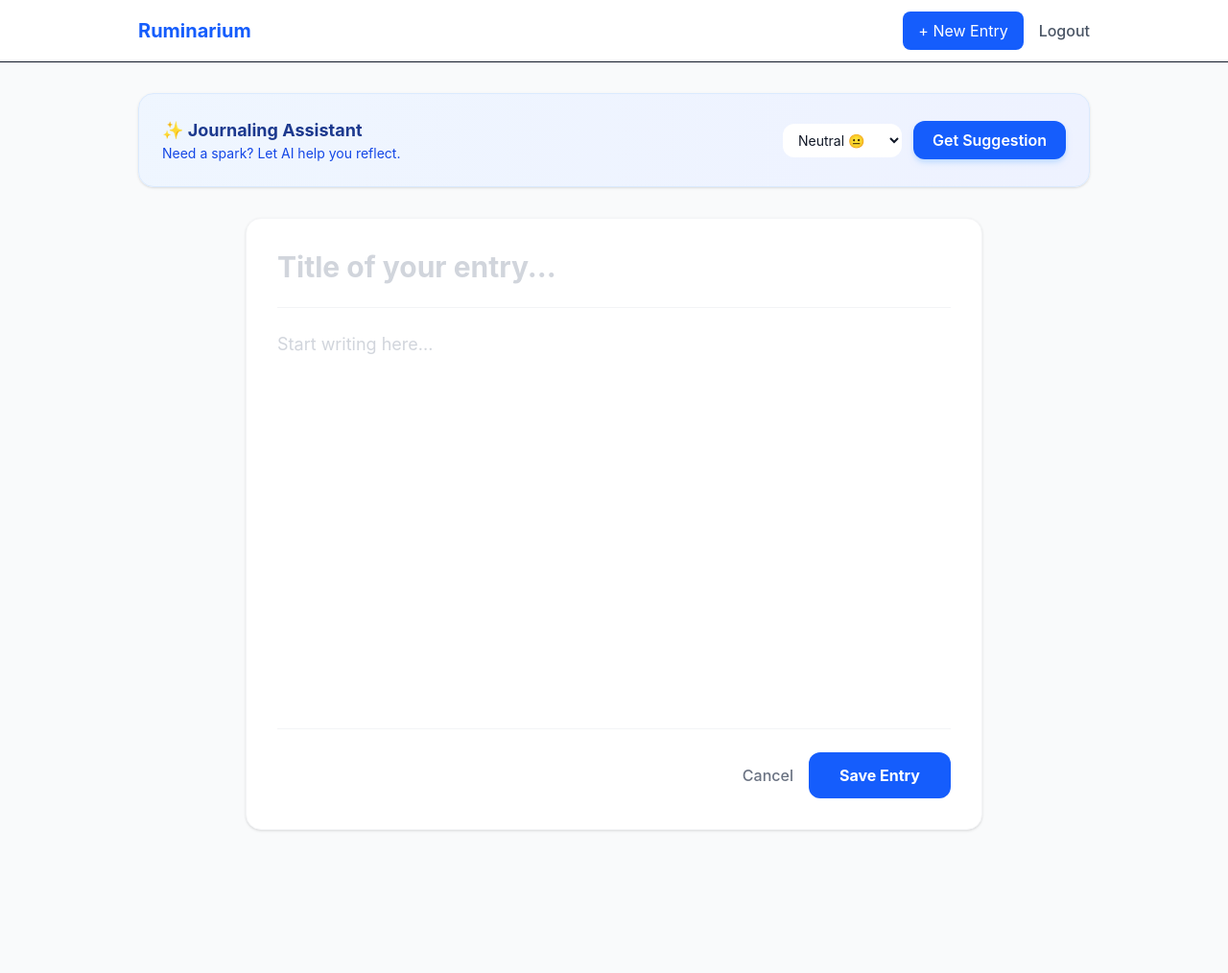
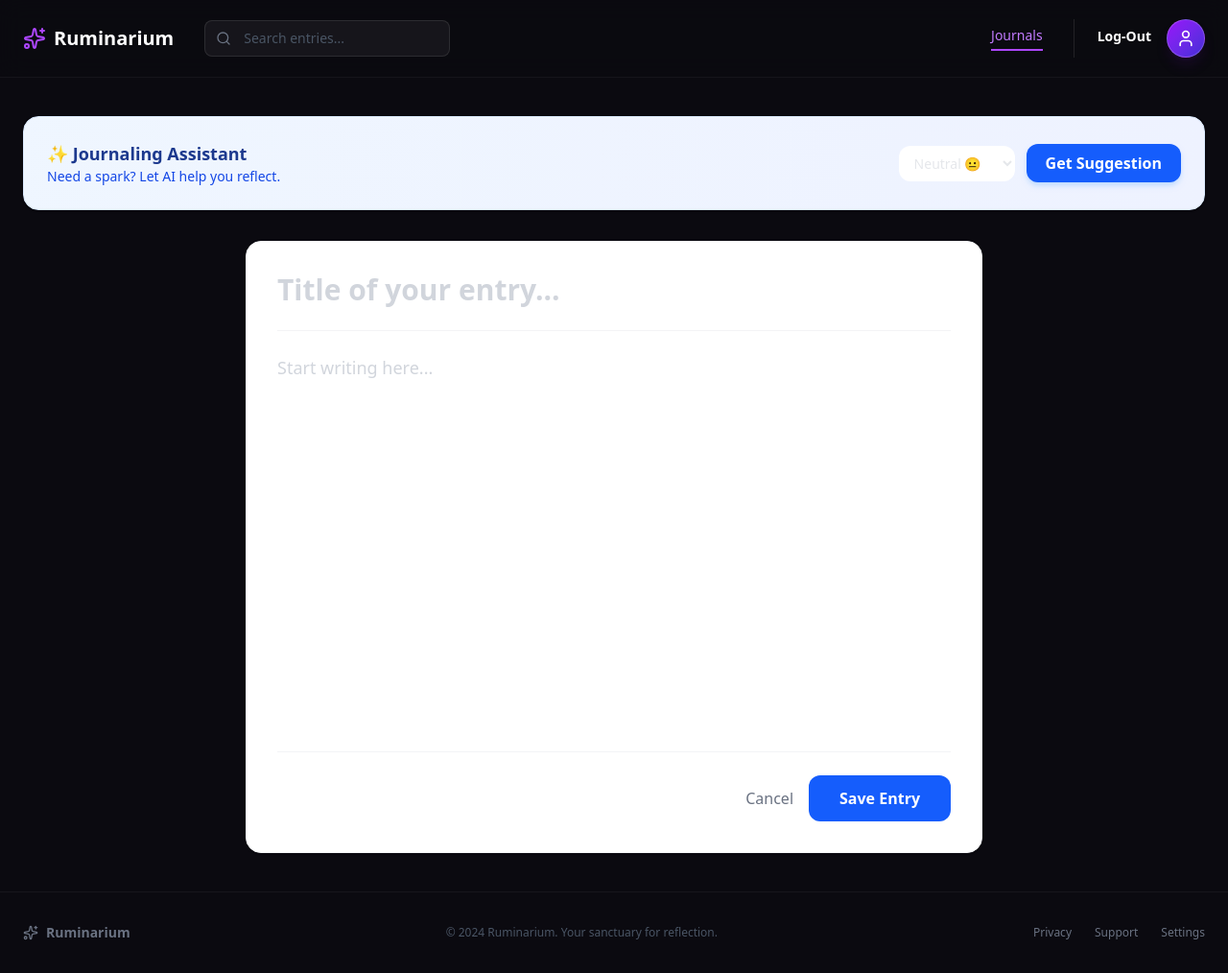
Before and after one commit to Zyxavy/Ruminarium, a React (Vite) app in the folder frontend/: page /journals/new in a window 1280 px wide. Shown: the whole page at 96% size. Before the commit the page ends 897 px from the top, so only its background shows below. Built offline with nearby package versions, Linux system fonts and the light colour scheme; no server answers; sample sign-in values are in the browser's storage.

Commit message:
Enhance JournalList and Layout components with new UI elements and improved loading states

```diff
--- a/frontend/src/components/JournalList.tsx
+++ b/frontend/src/components/JournalList.tsx
@@ -4,6 +4,8 @@ import { journalServices } from '../api/journal';
 import { authService } from '../api/auth';
 import type { Journal, User } from '../types';
 import Layout from './Layout';
+// Added 'Sparkles' and 'Loader2' to the imports
+import { Plus, SlidersHorizontal, Lightbulb, Book, Sparkles, Loader2 } from 'lucide-react';
 
 /**
  * Main screen displaying the user's list of journal entries.
@@ -14,86 +16,132 @@ import Layout from './Layout';
  * - Shows loading state, error message, empty state, or grid of journal cards
  * - Clicking a journal card navigates to the detail/edit view
  */
+
 const JournalList: React.FC = () => {
   const [journals, setJournals] = useState<Journal[]>([]);
   const [loading, setLoading] = useState(true);
-  const [error, setError] = useState('');
-  const [, setCurrentUser ] = useState<User | null>(null);
-
+  const [currentUser, setCurrentUser] = useState<User | null>(null);
   const navigate = useNavigate();
 
   useEffect(() => {
     const fetchData = async () => {
-      setLoading(true);
-      setError('');
-
       try {
-        const currentUser = await authService.getMe();
-        setCurrentUser(currentUser);
-
+        const user = await authService.getMe();
+        setCurrentUser(user);
         const data = await journalServices.getJournals();
         setJournals(data);
-      } catch (err: any) {
-        console.error("Failed to load journals", err);
-        setError(
-          err.response?.data?.detail ||
-          "Unable to load journals. Please login again."
-        );
-        localStorage.removeItem('token');
+      } catch (err) {
+        console.error("Auth failed", err);
         navigate('/login');
       } finally {
         setLoading(false);
       }
     };
-
     fetchData();
   }, [navigate]);
 
+  const getCoverColor = (index: number) => {
+    const colors = [
+      'bg-gradient-to-br from-[#2e1a4a] to-[#1a0b2e]',
+      'bg-gradient-to-br from-[#1a2e1a] to-[#0b1a0b]',
+      'bg-gradient-to-br from-[#2e1a1a] to-[#1a0b0b]',
+      'bg-gradient-to-br from-[#1a1a2e] to-[#0b0b1a]',
+    ];
+    return colors[index % colors.length];
+  };
+
+  // Usage of 'loading' to show a themed loading state
+  if (loading) {
+    return (
+      <Layout>
+        <div className="flex flex-col items-center justify-center py-20">
+          <Loader2 className="w-10 h-10 text-purple-500 animate-spin mb-4" />
+          <p className="text-gray-400 font-serif italic">Opening your sanctuary...</p>
+        </div>
+      </Layout>
+    );
+  }
+
   return (
     <Layout>
-      <header className="mb-8">
-        <h1 className="text-3xl font-bold text-gray-900">Your Thoughts</h1>
-        <p className="text-gray-500">Capture your moments, one entry at a time.</p>
-      </header>
+      <div className="flex flex-col md:flex-row justify-between items-end mb-12 gap-6">
+        <div>
+          <h1 className="text-5xl font-serif text-white mb-3">My Sanctuary</h1>
+          <p className="text-gray-400">
+            Welcome back, <span className="text-white font-medium">{currentUser?.email.split('@')[0] || 'Seeker'}</span>.
+            You have {journals.length} total reflections.
+          </p>
+        </div>
 
-      {loading ? (
-        <div role="status" className="flex justify-center py-20">
-          <div className="animate-spin rounded-full h-12 w-12 border-b-2 border-blue-600"></div>
-          <span className="sr-only">Loading journals...</span>
+        <div className="flex gap-3">
+          <button className="flex items-center gap-2 px-5 py-2.5 bg-white/5 border border-white/10 rounded-xl hover:bg-white/10 transition font-medium">
+            <SlidersHorizontal className="w-4 h-4" /> Filters
+          </button>
+          <button
+            onClick={() => navigate('/journals/new')}
+            className="flex items-center gap-2 px-6 py-2.5 bg-purple-600 hover:bg-purple-500 text-white rounded-xl font-bold transition shadow-lg shadow-purple-900/40"
+          >
+            <Plus className="w-5 h-5" /> New Entry
+          </button>
         </div>
-      ) : error ? (
-        <p className="text-red-600 text-center py-20">{error}</p>
-      ) : journals.length === 0 ? (
-        <div className="text-center py-20 bg-white rounded-xl border-2 border-dashed border-gray-200">
-          <h3 className="text-lg font-medium text-gray-900">No entries found</h3>
-          <p className="text-gray-500 mt-1">Ready to write your first journal entry?</p>
+      </div>
+
+      <div className="grid grid-cols-1 sm:grid-cols-2 lg:grid-cols-4 gap-8">
+        <div
+          onClick={() => navigate('/journals/new')}
+          className="aspect-[3/4] border-2 border-dashed border-white/10 rounded-3xl flex flex-col items-center justify-center gap-4 hover:border-purple-500/50 hover:bg-purple-500/5 transition-all cursor-pointer group"
+        >
+          <div className="w-12 h-12 rounded-full bg-white/5 flex items-center justify-center group-hover:scale-110 transition">
+            <Plus className="text-purple-400 w-6 h-6" />
+          </div>
+          <span className="text-gray-500 font-medium">Create New Journal</span>
         </div>
-      ) : (
-        <div className="grid gap-6 md:grid-cols-2">
-        {journals.map((j) => (
+
+        {journals.map((j, index) => (
           <div
             key={j.id}
             onClick={() => navigate(`/journals/${j.id}`)}
-            className="bg-white p-6 rounded-2xl shadow-sm border border-gray-100
-                      hover:shadow-xl hover:-translate-y-1 hover:border-blue-200
-                      cursor-pointer transition-all duration-300 group"
+            className={`aspect-[3/4] ${getCoverColor(index)} rounded-3xl p-8 flex flex-col justify-between border border-white/5 hover:scale-[1.02] hover:shadow-2xl transition-all cursor-pointer relative overflow-hidden group`}
           >
-            <div className="flex justify-between items-start mb-3">
-              <h2 className="text-xl font-bold text-gray-800 group-hover:text-blue-600 transition">
+            <Book className="absolute -right-4 -top-4 w-32 h-32 text-white/5 rotate-12 group-hover:rotate-0 transition-transform" />
+
+            <div className="relative z-10">
+              {/* Sparkles is now recognized! */}
+              <Sparkles className="w-6 h-6 text-purple-400/60 mb-6" />
+            </div>
+
+            <div className="relative z-10">
+              <h2 className="text-2xl font-serif text-white mb-4 leading-tight group-hover:text-purple-200 transition">
                 {j.title}
               </h2>
-              <span className="text-xs text-gray-400">
-                {new Date(j.created_at).toLocaleDateString()}
-              </span>
+              <div className="flex items-center justify-between text-[10px] uppercase tracking-widest text-gray-400 font-bold border-t border-white/10 pt-4">
+                <span>Entry</span>
+                <span>{new Date(j.created_at).toLocaleDateString()}</span>
+              </div>
             </div>
-
-            <p className="text-gray-600 line-clamp-3 leading-relaxed">
-              {j.content || "No content provided."}
-            </p>
           </div>
         ))}
       </div>
-      )}
+
+      <div className="mt-20 p-8 rounded-3xl bg-gradient-to-r from-purple-900/20 to-indigo-900/20 border border-white/5 flex flex-col md:flex-row items-center justify-between gap-6">
+        <div className="flex items-center gap-6">
+          <div className="w-14 h-14 rounded-2xl bg-purple-600/20 flex items-center justify-center text-purple-400">
+            <Lightbulb className="w-7 h-7" />
+          </div>
+          <div>
+            <h3 className="text-xl font-serif italic text-white leading-tight">
+              "What is a memory you want to preserve today?"
+            </h3>
+            <p className="text-sm text-gray-400 mt-1">A gentle nudge for your next reflection.</p>
+          </div>
+        </div>
+        <button
+          onClick={() => navigate('/journals/new')}
+          className="px-8 py-3 bg-[#1a191f] text-purple-400 border border-purple-900/50 rounded-2xl font-bold hover:bg-purple-600 hover:text-white transition shadow-xl"
+        >
+          Write Now
+        </button>
+      </div>
     </Layout>
   );
 };
--- a/frontend/src/components/Layout.tsx
+++ b/frontend/src/components/Layout.tsx
@@ -1,5 +1,6 @@
-import React from 'react';
+import React from 'react'; // Removed useState
 import { useNavigate, Link } from 'react-router-dom';
+import { Search, User, Sparkles } from 'lucide-react'; // Removed Bell, BookOpen, BarChart2
 
 /**
  * Root layout wrapper for authenticated pages.
@@ -11,6 +12,7 @@ import { useNavigate, Link } from 'react-router-dom';
  *
  * Used as a wrapper around all protected routes (journal list, journal detail, new journal, etc.)
  */
+
 const Layout: React.FC<{ children: React.ReactNode }> = ({ children }) => {
   const navigate = useNavigate();
 
@@ -20,33 +22,69 @@ const Layout: React.FC<{ children: React.ReactNode }> = ({ children }) => {
   };
 
   return (
-    <div className="min-h-screen bg-gray-50">
-      <nav className="bg-white border-b sticky top-0 z-10">
-        <div className="max-w-5xl mx-auto px-4 h-16 flex items-center justify-between">
-          <Link to="/journals" className="text-xl font-bold text-blue-600">
+    <div className="min-h-screen bg-[#0b0a10] text-gray-200 flex flex-col font-sans">
+      {/* Top Navigation */}
+      <nav className="border-b border-white/5 bg-[#0b0a10]/80 backdrop-blur-md sticky top-0 z-50">
+        <div className="max-w-7xl mx-auto px-6 h-20 flex items-center justify-between">
+          <div className="flex items-center gap-8">
+            <Link to="/journals" className="flex items-center gap-2 text-xl font-bold text-white">
+              <Sparkles className="w-6 h-6 text-purple-500" />
               Ruminarium
             </Link>
 
-          <div className="flex items-center gap-4">
-            <Link
-              to="/journals/new"
-              className="bg-blue-600 text-white px-4 py-2 rounded-lg hover:bg-blue-700 transition"
-            >
-              + New Entry
-            </Link>
+            {/* Search Bar */}
+            <div className="hidden md:flex relative group">
+              <Search className="absolute left-3 top-1/2 -translate-y-1/2 w-4 h-4 text-gray-500 group-focus-within:text-purple-400 transition-colors" />
+              <input
+                type="text"
+                placeholder="Search entries..."
+                className="bg-white/5 border border-white/10 rounded-lg py-2 pl-10 pr-4 w-64 text-sm focus:outline-none focus:ring-2 focus:ring-purple-500/50 transition-all text-white placeholder:text-gray-600"
+              />
+            </div>
+          </div>
+
+          <div className="flex items-center gap-8">
+            <div className="hidden lg:flex items-center gap-6 text-sm font-medium text-gray-400">
+              <Link to="/journals" className="text-purple-400 border-b-2 border-purple-500 pb-1">Journals</Link>
+              {/* <Link to="#" className="hover:text-white transition"></Link>
+              <Link to="#" className="hover:text-white transition"></Link> */}
+            </div>
+
+            <div className="flex items-center gap-4 pl-6 border-l border-white/10">
+              <div className="text-right hidden sm:block">
+                <p className="text-sm font-bold text-white leading-none">Log-Out</p>
+                <p className="text-[10px] text-purple-400 uppercase tracking-widest mt-1"></p>
+              </div>
               <button
                 onClick={handleLogout}
-              className="text-gray-600 hover:text-red-600 font-medium"
+                className="w-10 h-10 rounded-full bg-gradient-to-br from-purple-600 to-indigo-700 flex items-center justify-center border border-white/20 hover:scale-105 transition shadow-lg shadow-purple-900/20"
               >
-              Logout
+                <User className="w-5 h-5 text-white" />
               </button>
+            </div>
           </div>
         </div>
       </nav>
 
-      <main className="max-w-5xl mx-auto px-4 py-8">
+      {/* Main Content */}
+      <main className="flex-grow max-w-7xl mx-auto px-6 py-10 w-full">
         {children}
       </main>
+
+      {/* Footer */}
+      <footer className="border-t border-white/5 py-8 bg-[#0b0a10]">
+        <div className="max-w-7xl mx-auto px-6 flex flex-col md:flex-row justify-between items-center gap-4">
+          <div className="flex items-center gap-2 text-gray-500 text-sm font-bold">
+             <Sparkles className="w-4 h-4" /> Ruminarium
+          </div>
+          <p className="text-xs text-gray-600">© 2024 Ruminarium. Your sanctuary for reflection.</p>
+          <div className="flex gap-6 text-xs text-gray-500 font-medium">
+            <Link to="#" className="hover:text-white">Privacy</Link>
+            <Link to="#" className="hover:text-white">Support</Link>
+            <Link to="#" className="hover:text-white">Settings</Link>
+          </div>
+        </div>
+      </footer>
     </div>
   );
 };
```
Lines whose indentation alone changed are shown as unchanged.
